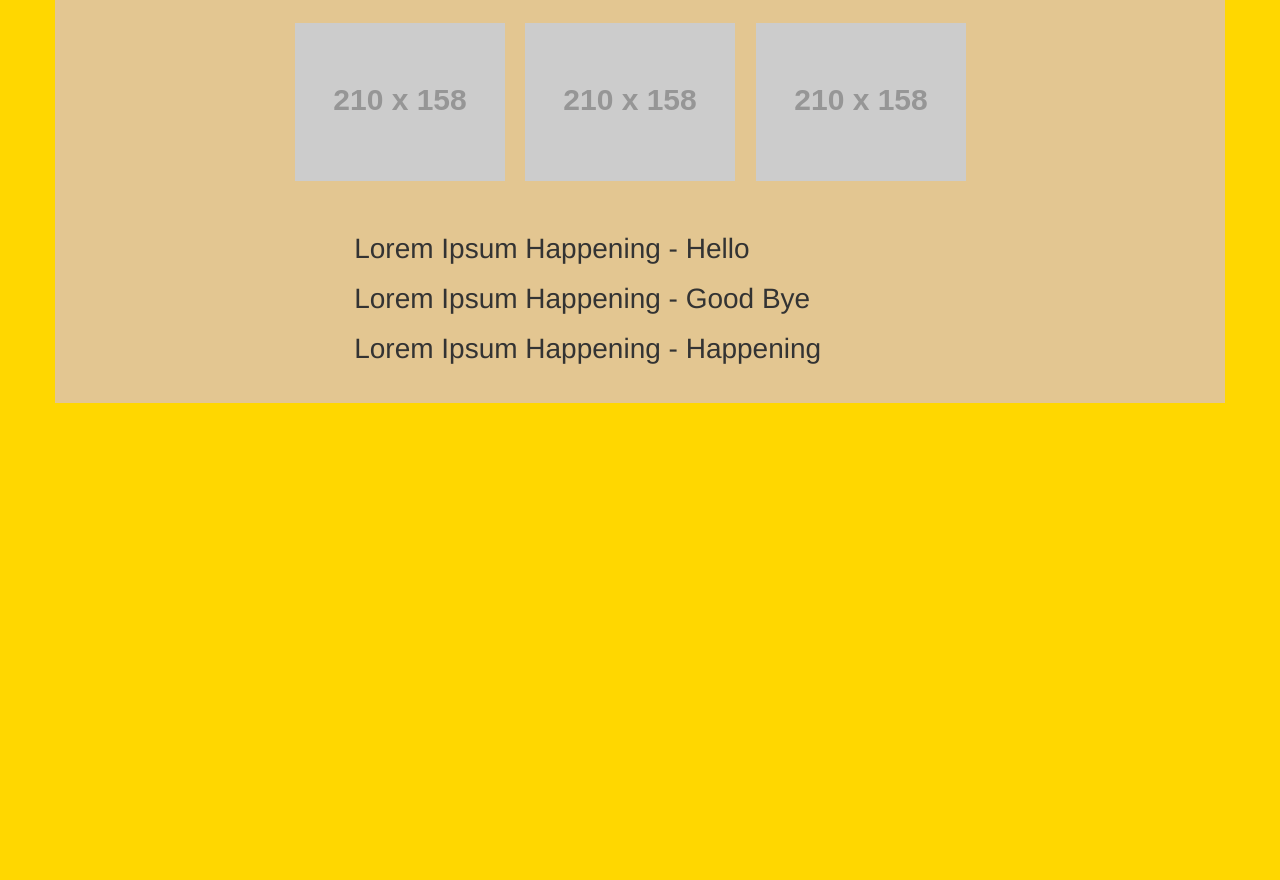
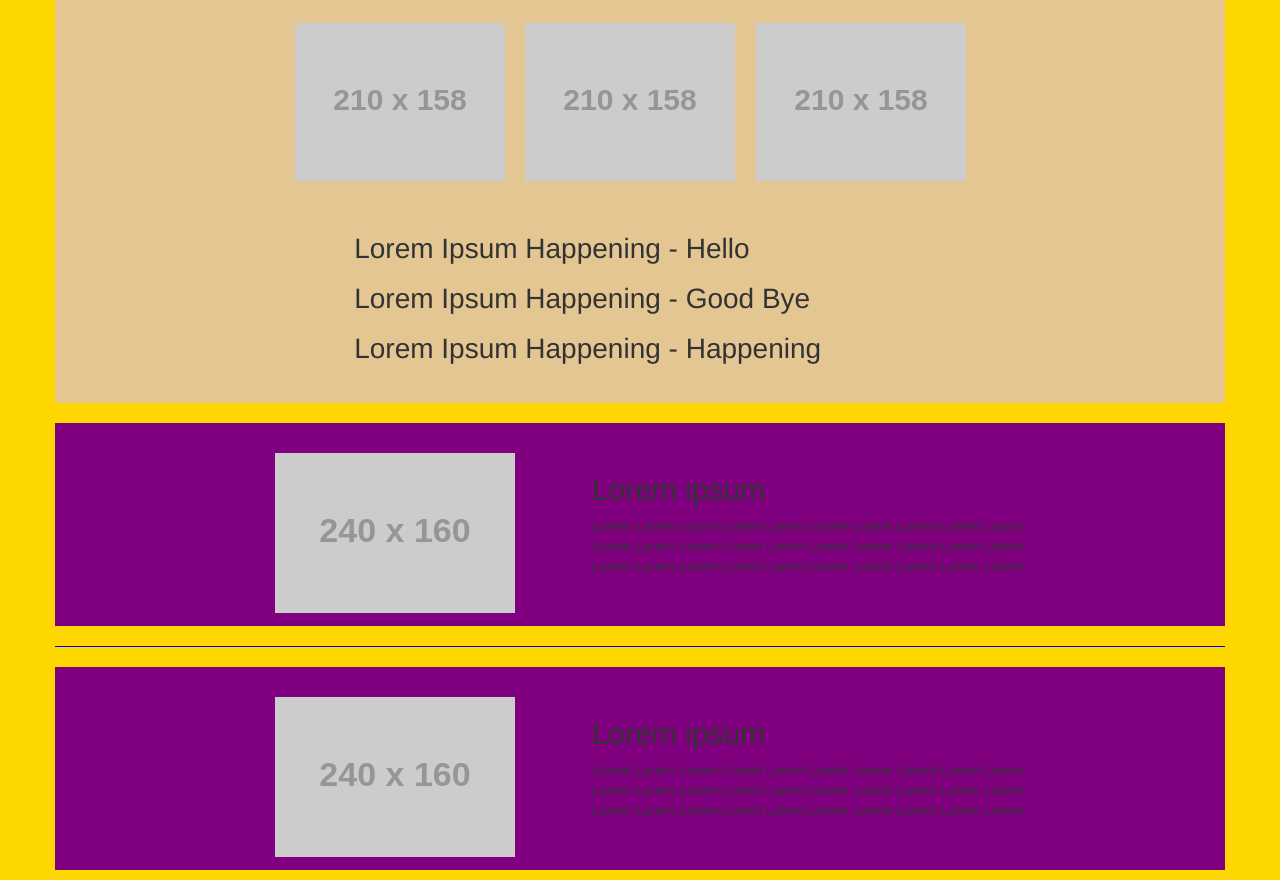
Before and after one commit to jfgonzal/fallTemplate, a website: page builds/development/index.html in a window 1280 px wide. Shown: the part 1757-2637 px from the top of the page. Before the commit the page ends 2180 px from the top, so only its background shows below. Drawn offline with Linux system fonts and the light colour scheme; placeholder pictures from the web are drawn by us; a web font is replaced by a local one.

Commit message:
trucking along, variables in the wrong places, will fix once the weekend arrives

```diff
--- a/builds/development/index.html
+++ b/builds/development/index.html
@@ -149,14 +149,42 @@
 </div>
 
 <div class="container snippet">
-
+    <div class="snippet-content col-lg-offset-2">
+        <div class="media-snippet col-lg-4">
+            <img class="" src="http://placehold.it/240x160">
+        </div>
+        <div class="text-snippet col-lg-6">
+            <h2>Lorem ipsum</h2>
+            Lorem Lorem Lorem Lorem Lorem Lorem Lorem Lorem Lorem Lorem
+            Lorem Lorem Lorem Lorem Lorem Lorem Lorem Lorem Lorem Lorem
+            Lorem Lorem Lorem Lorem Lorem Lorem Lorem Lorem Lorem Lorem
+        </div>
+    </div>
 </div>
 
-<div class="container characters"></div>
+<div class="container characters">
+    <div class="character-content col-lg-offset-2">
+        <div class="characters-lineup col-lg-10">
+
+        </div>
+    </div>
+</div>
 
 <div class="container extra"></div>
 
-<div class="container snippet"></div>
+<div class="container snippet">
+    <div class="snippet-content col-lg-offset-2">
+        <div class="media-snippet col-lg-4">
+            <img class="" src="http://placehold.it/240x160">
+        </div>
+        <div class="text-snippet col-lg-6">
+            <h2>Lorem ipsum</h2>
+            Lorem Lorem Lorem Lorem Lorem Lorem Lorem Lorem Lorem Lorem
+            Lorem Lorem Lorem Lorem Lorem Lorem Lorem Lorem Lorem Lorem
+            Lorem Lorem Lorem Lorem Lorem Lorem Lorem Lorem Lorem Lorem
+        </div>
+    </div>
+</div>
 
 <div class="container meet"></div>
 
--- a/components/sass/modules/_backgrounds.scss
+++ b/components/sass/modules/_backgrounds.scss
@@ -22,6 +22,12 @@
   margin-bottom:20px;
 }
 
+.characters{
+  margin-top:20px;
+  margin-bottom:20px;
+  background-color:blue;
+}
+
 div{
   .lookup{
     background-color: #0f0f0f;
@@ -29,6 +35,11 @@ div{
   }
 }
 
+.snippet{
+  background-color:purple;
+  margin-bottom:10px;
+}
+
 div{
   .top-section{
   }
--- a/components/sass/modules/_widgets.scss
+++ b/components/sass/modules/_widgets.scss
@@ -15,6 +15,15 @@
 }
 .acolytes{
 
+}
+div{
+  .snippet-content {
+      margin-top: 30px;
+  }
+}
+
+.text-snippet{
+  margin-bottom:50px;
 }
 
   .acolyte-media{
```
Also changed, not shown: builds/development/css/main.css, components/css/style.css. Lines whose indentation alone changed are shown as unchanged.
